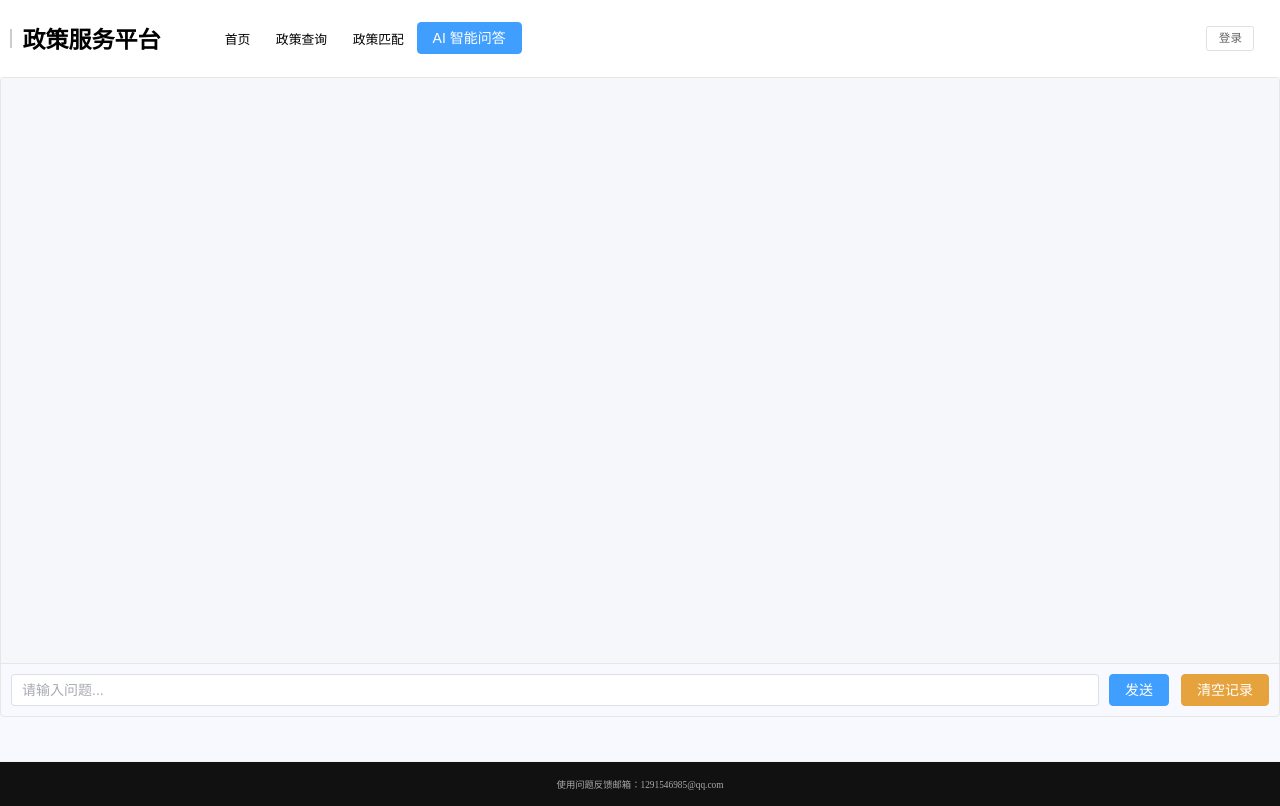
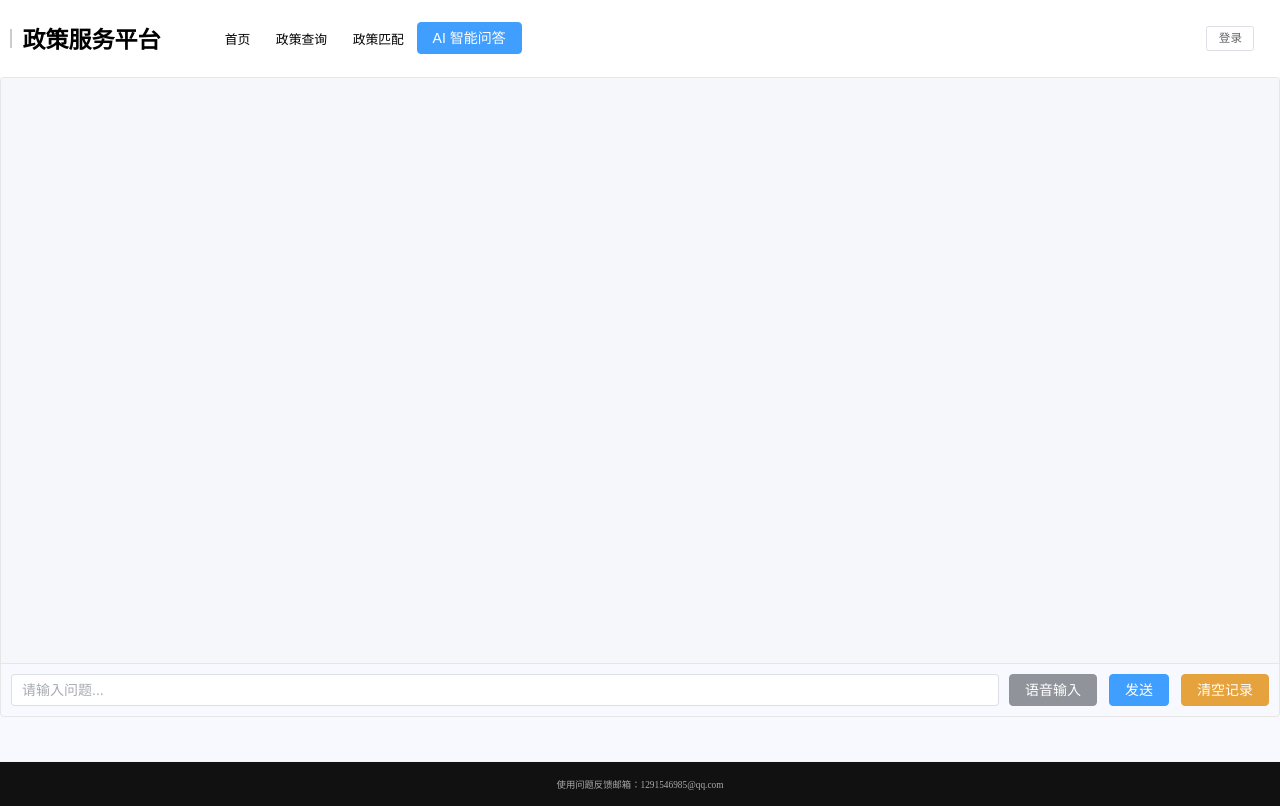
Before and after one commit to ZHENXUWEI/BS_AIVersion, a Vue app in the folder the_front/: page /ai/chat in a window 1280 px wide. Built offline with nearby package versions, Linux system fonts and the light colour scheme.

Commit message:
为AI回答功能添加了语音输入功能

```diff
--- a/the_front/src/views/ai/aiChat/index.vue
+++ b/the_front/src/views/ai/aiChat/index.vue
@@ -31,6 +31,14 @@
             @keyup.enter.native="sendMessage"
             clearable
             :disabled="isSending"/>
+<!--        语音识别-->
+        <el-button
+            :type="isListening ? 'success' : 'info'"
+            @click="toggleVoiceRecognition"
+            :disabled="isSending">
+          {{ isListening ? '停止识别' : '语音输入' }}
+        </el-button>
+
         <el-button
             type="primary"
             @click="sendMessage"
@@ -51,6 +59,10 @@ export default {
   components: { Footer, HomeHeader },
   data() {
     return {
+      // 语音识别相关状态
+      isListening: false,
+      recognition: null,
+
       chatHistory: [],
       userInput: "",
       isSending: false,  // 控制整体发送状态
@@ -60,6 +72,8 @@ export default {
   created() {
     this.loadChatHistory();
     window.addEventListener('beforeunload', this.saveChatHistory);
+    // 初始化语音识别
+    this.initVoiceRecognition();
   },
   beforeDestroy() {
     this.saveChatHistory();
@@ -76,6 +90,61 @@ export default {
           console.error('加载聊天记录失败', e);
           localStorage.removeItem('aiChatHistory');
         }
+      }
+    },
+    initVoiceRecognition() {
+      // 检查浏览器支持
+      if (!('webkitSpeechRecognition' in window) && !('SpeechRecognition' in window)) {
+        console.warn('当前浏览器不支持语音识别功能');
+        return;
+      }
+
+      // 创建识别实例
+      const SpeechRecognition = window.SpeechRecognition || window.webkitSpeechRecognition;
+      this.recognition = new SpeechRecognition();
+
+      // 配置识别参数
+      this.recognition.continuous = false; // 一次性识别
+      this.recognition.interimResults = false; // 不返回中间结果
+      this.recognition.lang = 'zh-CN'; // 设置中文识别
+      this.recognition.maxAlternatives = 1; // 只返回一个结果
+
+      // 识别成功回调
+      this.recognition.onresult = (event) => {
+        const transcript = event.results[0][0].transcript;
+        this.userInput += transcript; // 将识别结果添加到输入框
+      };
+
+      // 识别结束回调
+      this.recognition.onend = () => {
+        this.isListening = false;
+        this.$message.success('语音识别已结束');
+      };
+
+      // 识别错误回调
+      this.recognition.onerror = (event) => {
+        console.error('语音识别错误:', event.error);
+        this.isListening = false;
+        this.$message.error(`语音识别出错: ${event.error}`);
+      };
+    },
+
+    // 切换语音识别状态
+    toggleVoiceRecognition() {
+      if (!this.recognition) {
+        this.$message.warning('您的浏览器不支持语音识别功能');
+        return;
+      }
+
+      if (this.isListening) {
+        // 停止识别
+        this.recognition.stop();
+        this.isListening = false;
+      } else {
+        // 开始识别
+        this.recognition.start();
+        this.isListening = true;
+        this.$message.info('开始语音识别，请说话...');
       }
     },
     saveChatHistory() {
```
